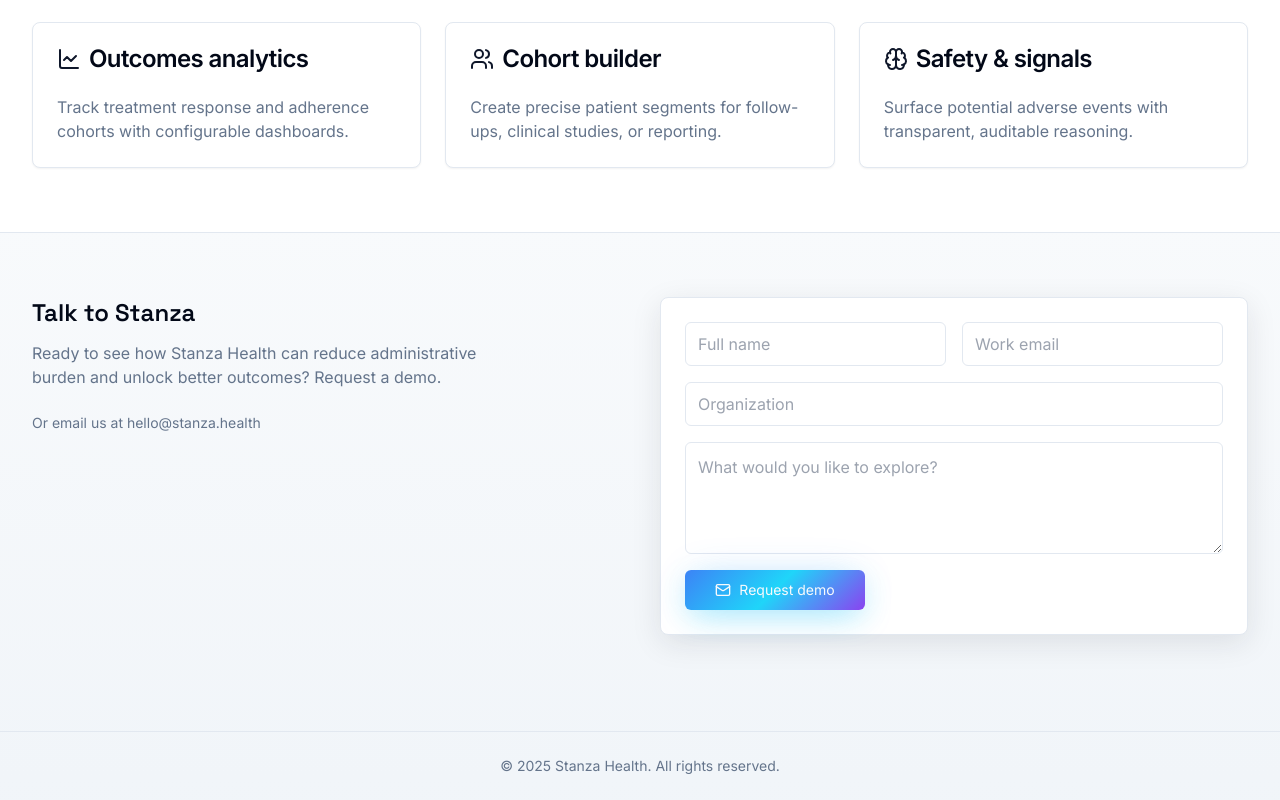
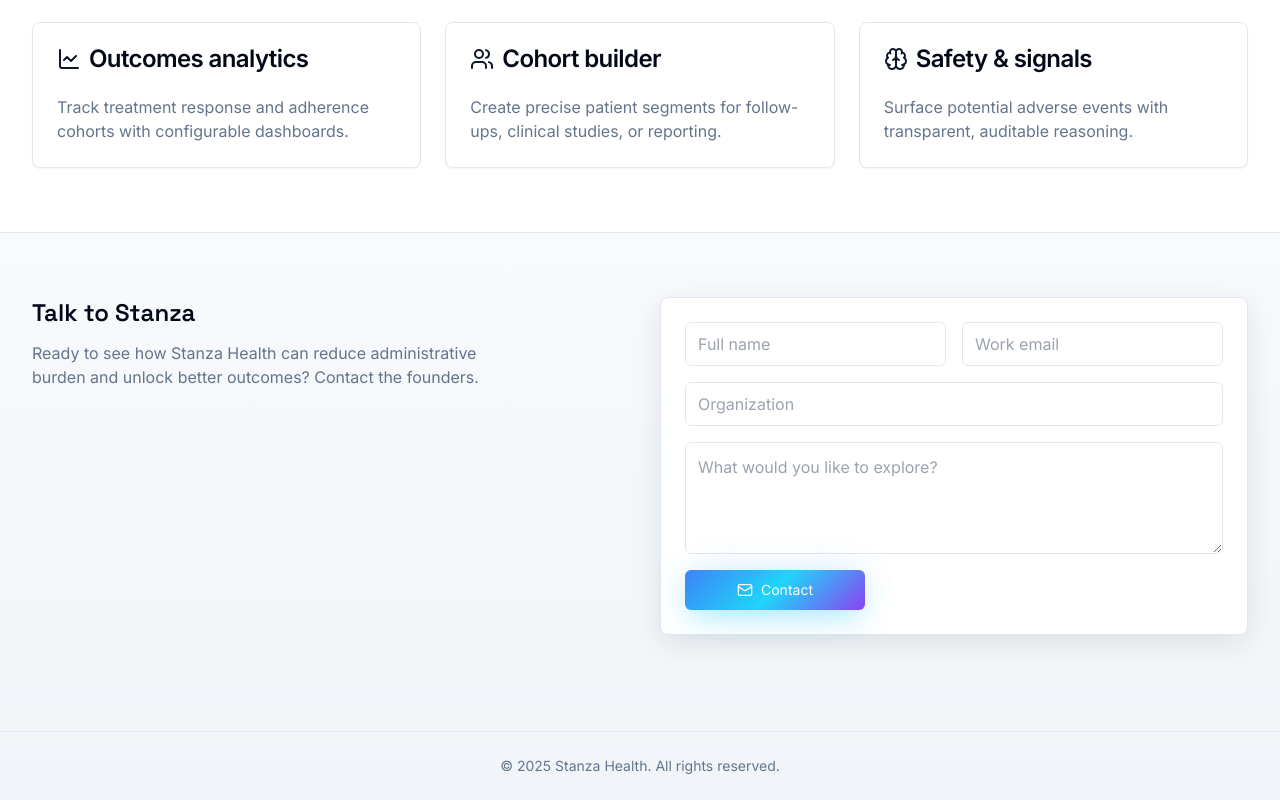
Before and after one commit to hctbd/stanza-core-flow, a React (Vite) app: page / in a window 1280 px wide. Shown: the part 2414-3214 px from the top of the page. Built offline with nearby package versions, Linux system fonts and the light colour scheme.

Commit message:
Update SiteFooter.tsx

```diff
--- a/src/components/SiteFooter.tsx
+++ b/src/components/SiteFooter.tsx
@@ -25,11 +25,8 @@ const SiteFooter = () => {
         <div>
           <h3 className="font-display text-2xl font-semibold mb-3">Talk to Stanza</h3>
           <p className="text-muted-foreground max-w-md">
-            Ready to see how Stanza Health can reduce administrative burden and unlock better outcomes? Request a demo.
+            Ready to see how Stanza Health can reduce administrative burden and unlock better outcomes? Contact the founders.
           </p>
-          <div className="mt-6 text-sm text-muted-foreground">
-            Or email us at <a className="story-link" href="mailto:hello@stanza.health">hello@stanza.health</a>
-          </div>
         </div>
         <form onSubmit={handleSubmit} className="bg-card border rounded-lg p-6 shadow-elegant grid grid-cols-1 gap-4">
           <div className="grid grid-cols-1 md:grid-cols-2 gap-4">
@@ -40,7 +37,7 @@ const SiteFooter = () => {
           <textarea name="notes" placeholder="What would you like to explore?" className="min-h-28 rounded-md border bg-background p-3"/>
           <div>
             <Button type="submit" variant="hero" className="min-w-[180px]" disabled={loading}>
-              <Mail /> {loading ? 'Sending…' : 'Request demo'}
+              <Mail /> {loading ? 'Sending…' : 'Contact'}
             </Button>
           </div>
         </form>
```
